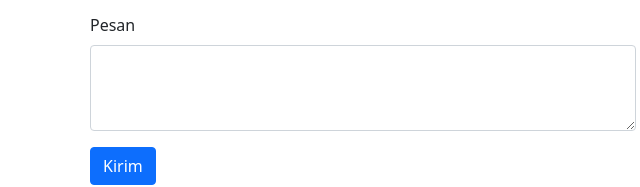
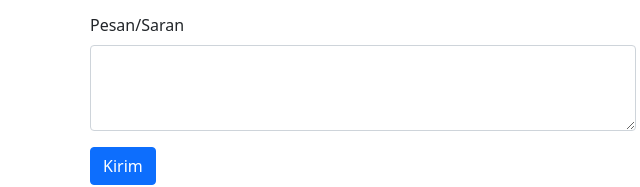
Before and after one commit to slsansrina/slsansrina.github.io, a plain HTML site: page index.html in a window 1280 px wide. Shown: the part 2768-2955 px from the top of the page, 277-917 px from the left. Drawn offline with nearby package versions, Linux system fonts and the light colour scheme.

Commit message:
nambah saran

```diff
--- a/index.html
+++ b/index.html
@@ -160,7 +160,7 @@
                           <input type="email" class="form-control" id="email" aria-describedby="email" name="email">
                         </div>
                         <div class="mb-3">
-                            <label for="pesan" class="form-label">Pesan</label>
+                            <label for="pesan" class="form-label">Pesan/Saran</label>
                             <textarea class="form-control" id="pesan" rows="3" name="pesan"></textarea>
                           </div>
                         <button type="submit" class="btn btn-primary btn-kirim">Kirim</button>
```
